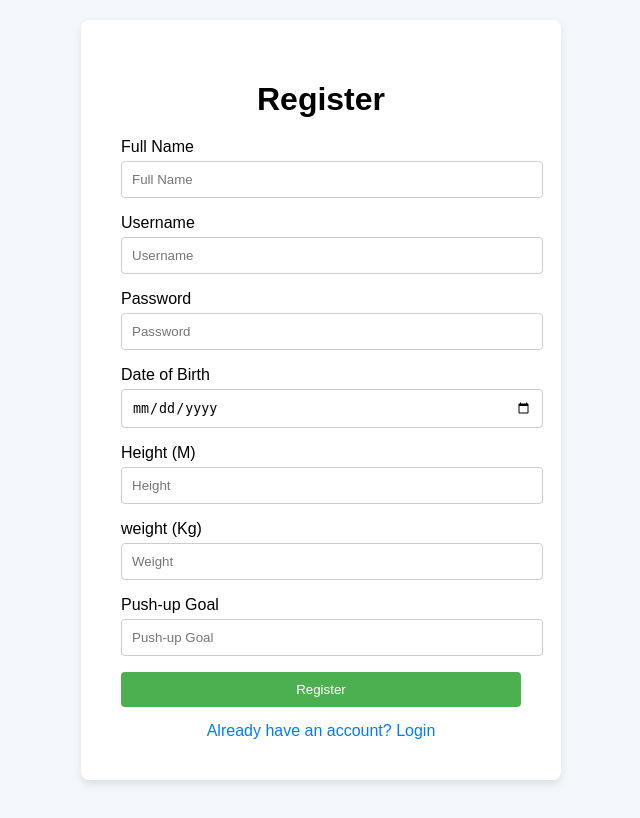
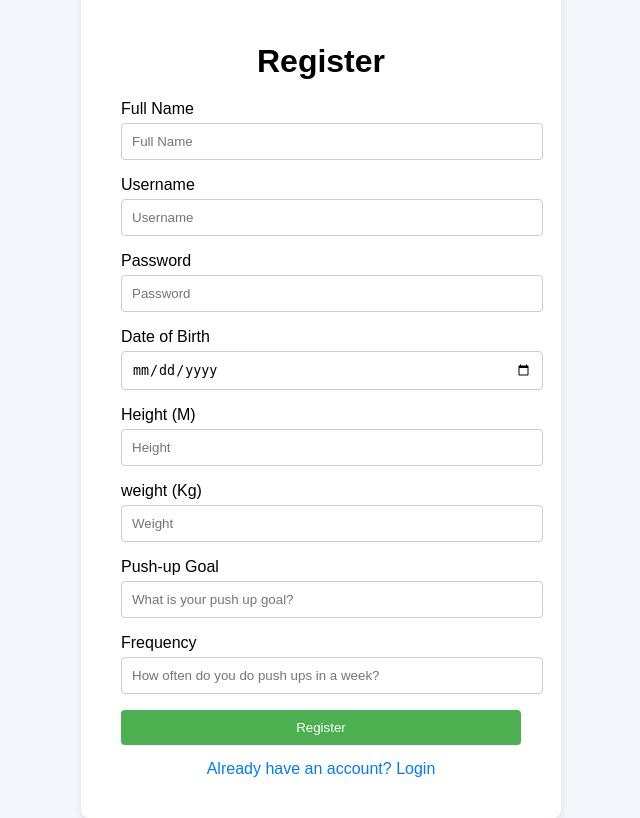
Before and after one commit to bren37/INF2009_T2, a Flask app: page /register in a window 1280 px wide. Shown: the whole page, without its empty margins (319-959 px from the left). Before the commit the page ends 784 px from the top, so only its background shows below. Run offline with Flask 3, Linux system fonts and the light colour scheme; parts of the project's set-up code (start-up, migrations or seed data) failed here and were passed over.

Commit message:
Add frequency fields & update

```diff
--- a/app.py
+++ b/app.py
@@ -41,6 +41,7 @@ class RegistrationForm(FlaskForm):
     height = StringField('Height (M)', validators=[DataRequired(), Length(min=2, max=4)])
     weight = StringField('weight (Kg)', validators=[DataRequired(), Length(min=2, max=4)])
     pushup_goal = IntegerField('Push-up Goal', validators=[DataRequired()])
+    frequency = IntegerField('Frequency', validators=[DataRequired()])
     submit = SubmitField('Register')
 
 class LoginForm(FlaskForm):
@@ -58,7 +59,7 @@ def predict_progress(user_profile, past_records):
         current_weight = float(user_profile['weight'])
         current_age = int(user_profile['age'])
         current_gender_str = user_profile.get('gender', 'Unknown') # Handle potential missing gender
-        frequency = int(user_profile.get('frequency', 3)) # Handle potential missing frequency
+        frequency = int(user_profile.get('frequency', 1)) # Handle potential missing frequency
     except (ValueError, TypeError) as e:
         return None, f"Error: Invalid user profile data: {e}"
 
@@ -263,7 +264,8 @@ def register():
                 'weight': form.weight.data,
                 'password': hashed_password,
                 'age': age,
-                'pushup_goal': form.pushup_goal.data
+                'pushup_goal': form.pushup_goal.data,
+                'frequency': form.frequency.data
             })
             flash("Registration successful! Please log in.", "success")
             return redirect(url_for('login'))
@@ -318,6 +320,7 @@ def profile():
                           weight =user_data['weight'],
                           height =user_data['height'],
                           pushup_goal =user_data['pushup_goal'],
+                          frequency =user_data['frequency'],
                           recordings=recordings)
 
 @app.route('/update_profile', methods=['GET', 'POST'])
@@ -335,7 +338,8 @@ def update_profile():
             'name': request.form['name'],
             'weight': float(request.form['weight']),
             'height': float(request.form['height']),
-            'pushup_goal': int(request.form['pushup_goal'])
+            'pushup_goal': int(request.form['pushup_goal']),
+            'frequency': int(request.form['frequency'])
         })
         flash("Profile updated successfully!", "success")
         return redirect(url_for('profile'))
@@ -345,7 +349,8 @@ def update_profile():
                            name=user_data['name'],
                            weight=user_data['weight'],
                            height=user_data['height'],
-                           goal=user_data['pushup_goal']
+                           goal=user_data['pushup_goal'],
+                           frequency=user_data['frequency']
                            )
 
 @app.route('/view_recording_details/<int:attempt>')
--- a/templates/profile.html
+++ b/templates/profile.html
@@ -32,6 +32,7 @@
     <p><strong>Weight:</strong> {{ weight }} kg</p>
     <p><strong>Height:</strong> {{ height }} M</p>
     <p><strong>Push-up Goal:</strong> {{ pushup_goal }}</p>
+    <p><strong>Workout Frequency:</strong> {{ frequency }}</p>
 
 
     <a href="{{ url_for('update_profile') }}"><button>Edit Profile</button></a>
--- a/templates/register.html
+++ b/templates/register.html
@@ -95,14 +95,38 @@
             <p>{{ form.username.label }} <input type="text" name="username" placeholder="Username"></p>
             <p>{{ form.password.label }} <input type="password" name="password" placeholder="Password"></p>
             <p>{{ form.date_of_birth.label }} <input type="date" name="date_of_birth"></p>
-            <p>{{ form.height.label}} <input type ="text" name="height" placeholder="Height"></p>
-            <p>{{ form.weight.label}} <input type ="text" name="weight" placeholder="Weight"></p>
-            <p>{{ form.pushup_goal.label}} <input type ="text" name="pushup_goal" placeholder="Push-up Goal"></p>
+            <p>{{ form.height.label}} <input type ="text" name="height" placeholder="Height" onkeypress="return isFloatOrIntegerKey(event)"></p>
+            <p>{{ form.weight.label}} <input type ="text" name="weight" placeholder="Weight" onkeypress="return isFloatOrIntegerKey(event)"></p>
+            <p>{{ form.pushup_goal.label}} <input type ="text" name="pushup_goal" placeholder="What is your push up goal?" onkeypress="return isNumberKey(event)"></p>
+            <p>{{ form.frequency.label}} <input type ="text" name="frequency" placeholder="How often do you do push ups in a week?" onkeypress="return isNumberKey(event)"></p>
             <p><input type="submit" value="Register"></p>
         </form>
 
         <a href="{{ url_for('login') }}">Already have an account? Login</a>
     </div>
+    <script>
+        function isNumberKey(evt) {
+            var charCode = (evt.which) ? evt.which : event.keyCode;
+            if (charCode > 31 && (charCode < 48 || charCode > 57)) {
+            return false;
+            }
+            return true;
+        }
 
+        function isFloatOrIntegerKey(evt) {
+            var charCode = (evt.which) ? evt.which : event.keyCode;
+            if (charCode > 31 && (charCode < 48 || charCode > 57) && charCode !== 46) {
+                // Allow digits (0-9) and the decimal point (.)
+                return false;
+            }
+
+            // Ensure only one decimal point
+            if (charCode === 46 && evt.target.value.includes('.')) {
+                return false;
+            }
+
+            return true;
+            }
+    </script>
 </body>
 </html>
--- a/templates/update_profile.html
+++ b/templates/update_profile.html
@@ -21,8 +21,12 @@
             <input type="text" id="height" name="height" value="{{ height }}" required><br>
         </div>
         <div>
-            <label for="height">Push Up Goal:</label><br>
+            <label for="goal">Push Up Goal:</label><br>
             <input type="text" id="pushup_goal" name="pushup_goal" value="{{ goal }}" required><br>
+        </div>
+        <div>
+            <label for="frequency">Workout Frequency:</label><br>
+            <input type="text" id="frequency" name="frequency" value="{{ frequency }}" required><br>
         </div>
         <div>
             <button type="submit">Save Changes</button>
```
